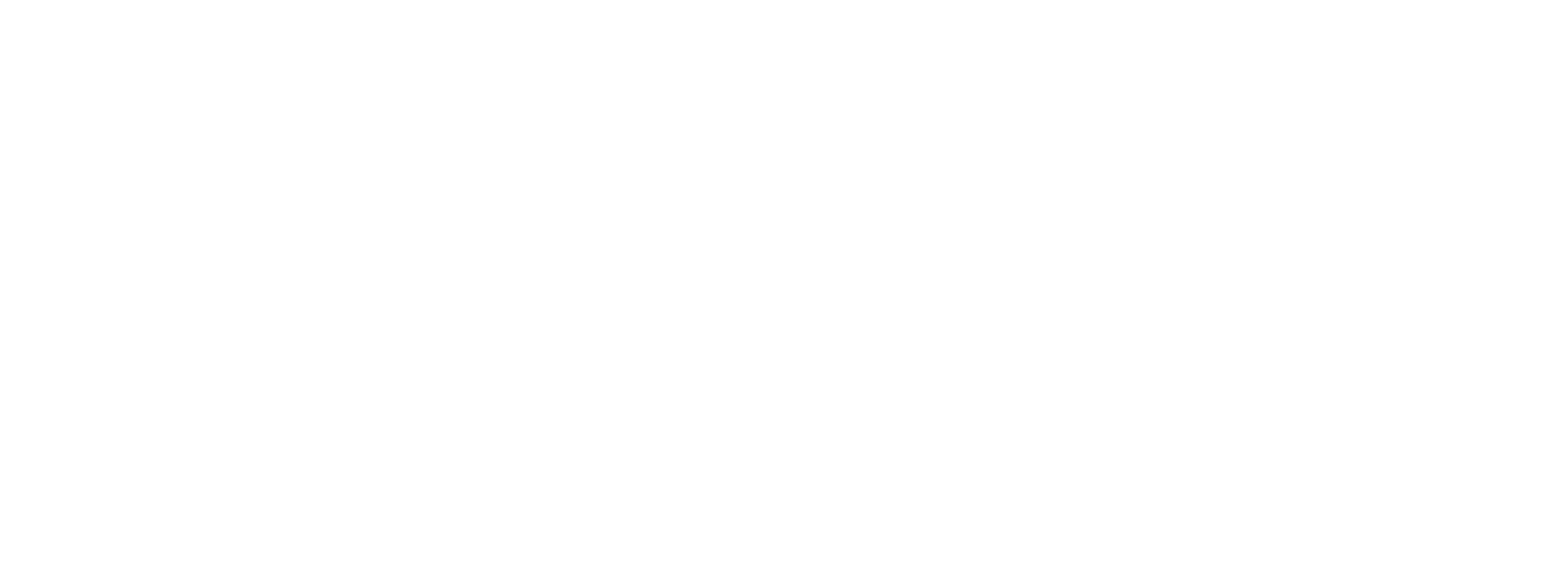
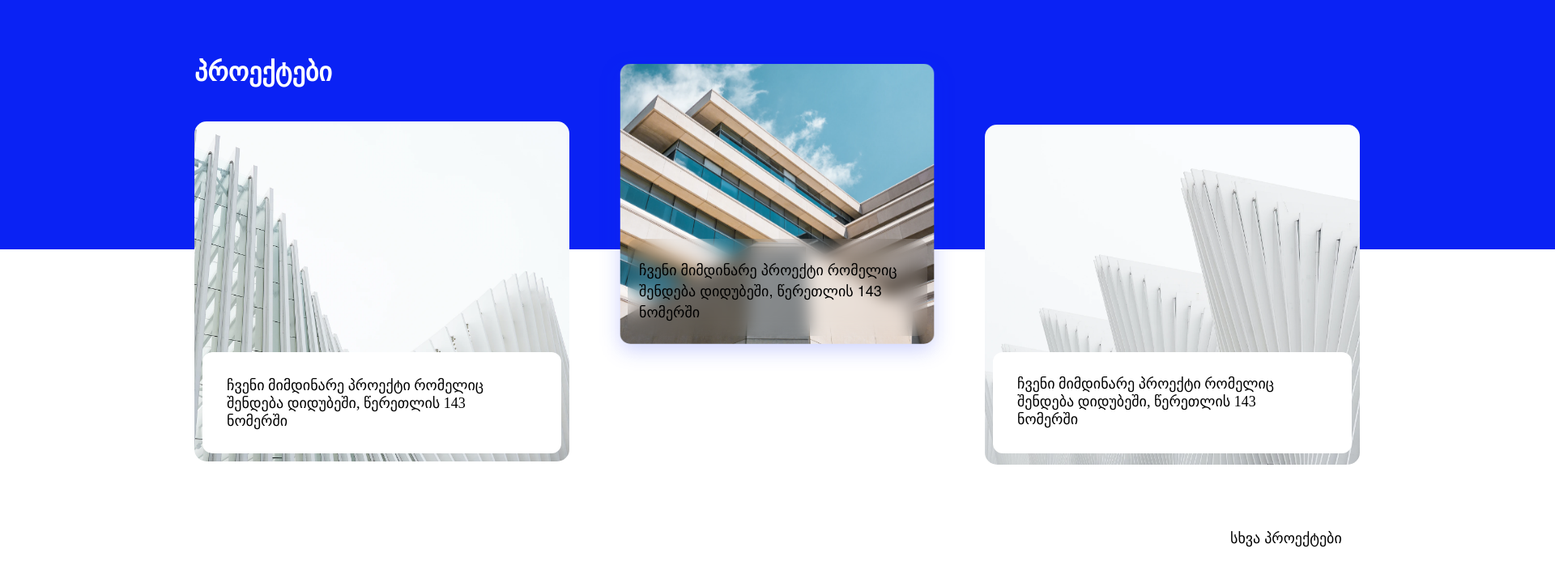
Before and after one commit to NikiSukiasyan/Homework07, a plain HTML site: page index.html in a window 1280 px wide. Shown: the whole page at 81% size, 1920 px wide, since content can reach past the window. Drawn offline with Linux system fonts and the light colour scheme.

Commit message:
finished working

```diff
--- a/index.html
+++ b/index.html
@@ -7,6 +7,25 @@
 	<link rel="stylesheet" type="text/css" href="style.css">
 </head>
 <body>
-
+	<header class="wrapper">
+			<h1>პროექტები</h1>
+			<img src="images/Rectangle 18.png" alt="current project">
+			<div class="box">
+				<p>ჩვენი მიმდინარე პროექტი რომელიც შენდება დიდუბეში, წერეთლის 143 ნომერში</p>
+			</div>
+			<div class="rectangle">
+				<img src="images/Rectangle 19.png" alt="building">
+				<p>ჩვენი მიმდინარე პროექტი რომელიც შენდება დიდუბეში, წერეთლის 143 ნომერში</p>
+			</div>
+			<div class="box2"></div>
+			<div class="architecture">
+				<img src="images/Rectangle 20.png" alt="rectangle">
+				<p>ჩვენი მიმდინარე პროექტი რომელიც შენდება დიდუბეში, წერეთლის 143 ნომერში</p>
+			</div>
+			<div class="box3"></div>
+	</header>
+	<section>
+		<p class="project">სხვა პროექტები</p>
+	</section>
 </body>
 </html>
--- a/style.css
+++ b/style.css
@@ -0,0 +1,109 @@
+@font-face{
+    font-family: 'HelveticaNeue';
+    src: url('./fonts/HelveticaNeueBold.ttf') format('ttf');
+    font-weight: bolder;
+    font-style: normal;
+}
+*{
+	margin: 0;
+	padding: 0;
+	box-sizing: border-box;
+}
+.wrapper{
+	background-color: #0A22F4;
+	width: 1920px;
+	height: 308px;
+	position: relative;
+}
+.wrapper h1{
+	color: #fff;
+	font-size: 32px;
+	position: absolute;
+	top: 70px;
+	left: 240px;
+}
+.wrapper img{
+	position: absolute;
+	top: 150px;
+	left: 240px;
+	width: 463px;
+	height: 420px;
+}
+.box{
+	background-color: #fff;
+	border-radius: 12px;
+	position: relative;
+	top: 435px;
+	left: 250px;
+	width: 443px;
+	height: 125px;
+}
+.box p{
+	position: absolute;
+	font-size: 18px;
+	top: 30px;
+	left: 30px;
+	width: 339px;
+	height: 65px;
+}
+.rectangle img{
+	top: 50px;
+	left: 728px;
+	width: 463px;
+	height: 420px;
+}
+.rectangle p{
+	position: absolute;
+	font-size: 18px;
+	color: #000;
+	top: 319px;
+	left: 789px;
+	width: 346px;
+	height: 68px;
+	font-family:'HelveticaNeue';
+	z-index: 1;
+}
+.box2{
+	position: absolute;
+    top: 295px;
+    left: 775px;
+    width: 370px;
+    height: 120px;
+    border-radius: 12px;
+    backdrop-filter: blur(10px);
+}
+.architecture img{
+	position: relative;
+	top: 29px;
+	left: 1216px;
+	width: 463px;
+	height: 420px;
+}
+.architecture p{
+	position: absolute;
+	font-size: 18px;
+	top: 463px;
+	left: 1256px;
+	width: 339px;
+	height: 65px;
+	z-index: 1;
+}
+.box3{
+	background-color: #fff;
+	border-radius: 12px;
+	position: absolute;
+	top: 435px;
+	left: 1226px;
+	width: 443px;
+	height: 125px;
+}
+.project{
+	color: #000;
+	font-size: 18px;
+	font-family: 'HelveticaNeue';
+	position: absolute;
+	top: 650px;
+	left: 1519px;
+	width: 145px;
+	height: 22px;
+}
```
Also changed, not shown: fonts/HelveticaNeueBold.ttf (added), images/Rectangle 18.png (added), images/Rectangle 19.png (added), images/Rectangle 20.png (added), 3 other files.
